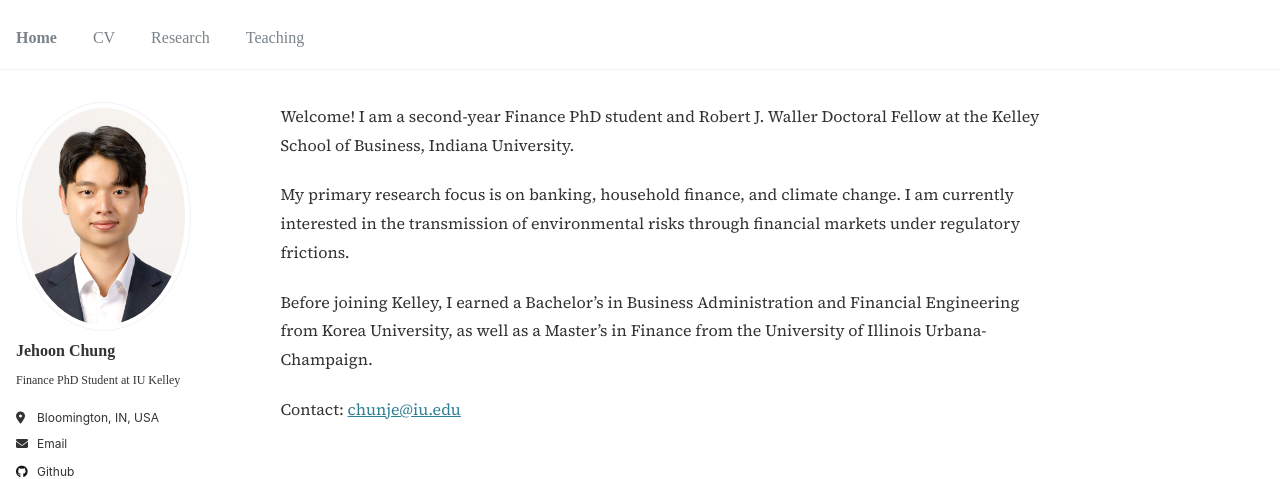
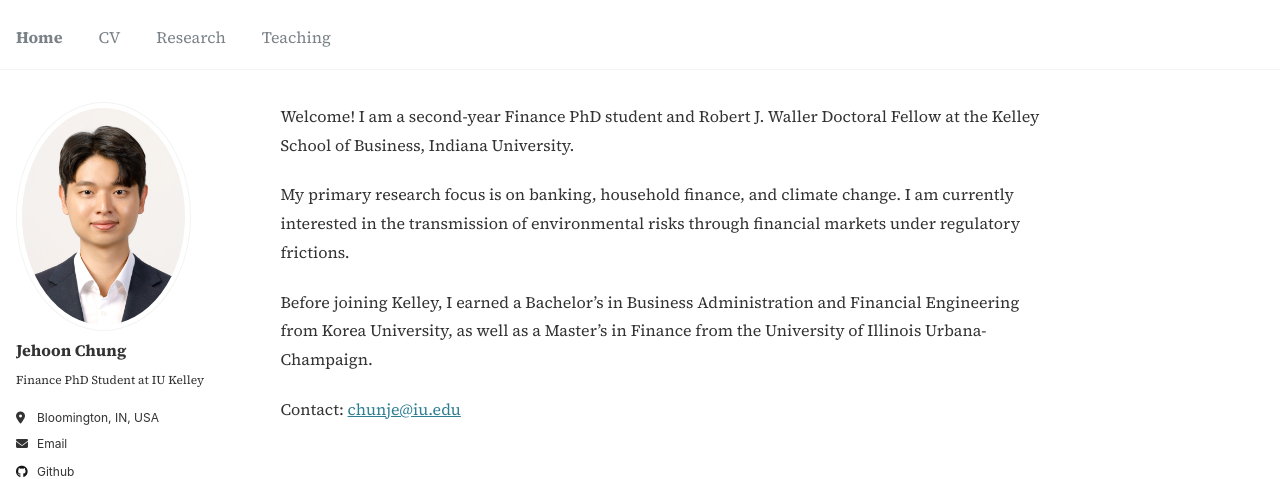
Before and after one commit to JehoonChung/jehoonchung.github.io, a Jekyll site: the page built from _pages/about.md, in a window 1280 px wide. Shown: the top 479 px of the page. Built offline with Jekyll 4.4.1, drawn with Linux system fonts in a browser that asks for light colours.

Commit message:
Update _custom.scss

```diff
--- a/_sass/_custom.scss
+++ b/_sass/_custom.scss
@@ -6,12 +6,12 @@
 .author__name,
 .author__bio,
 .author__urls-wrapper .btn--inverse {
-  font-family: 'IBM Plex Serif', serif !important;
+  font-family: 'Source Serif 4', serif !important;
 }
 /* Navigation tabs */
 .greedy-nav a,
 .nav__list a {
-  font-family: 'IBM Plex Serif', serif !important;
+  font-family: 'Source Serif 4', serif !important;
 }
 @media screen and (max-width: 768px) {
   /* Your existing perfect avatar and text centering (unchanged) */
```
